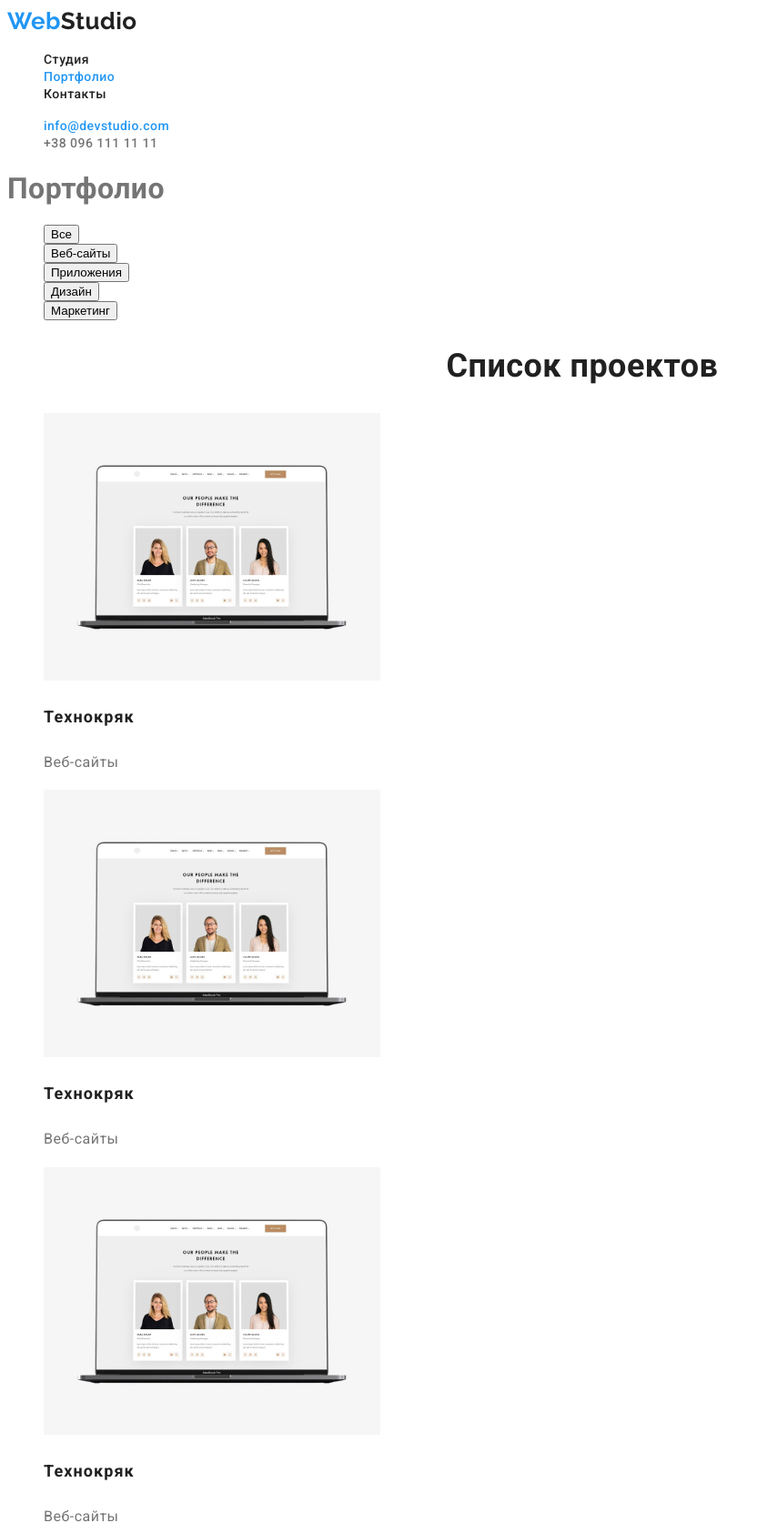
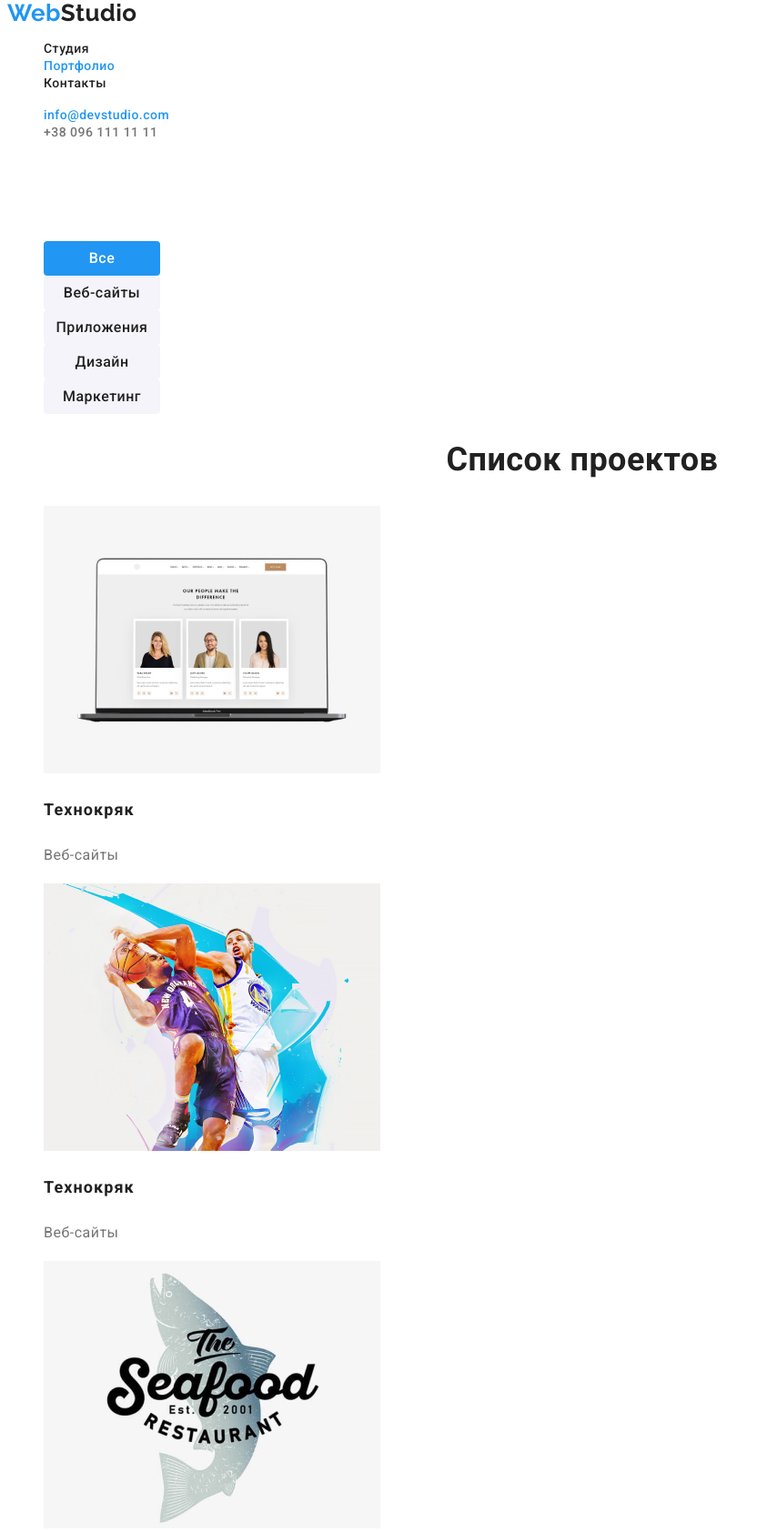
Before and after one commit to sergienko314/goit-markup-hw-02, a plain HTML site: page portfolio.html in a window 1280 px wide. Shown: the top 1685 px of the page at 91% size, without its empty margins (0-843 px from the left). Drawn offline with Linux system fonts and the light colour scheme.

Commit message:
homework5

```diff
--- a/css/styles.css
+++ b/css/styles.css
@@ -9,12 +9,31 @@
     --accent-text-color: #2196F3;
     --title-text-color: #212121;
 }
+h1 {
+
+
+    font-family: 'Roboto';
+    font-style: normal;
+    font-weight: 900;
+    font-size: 44px;
+    line-height:1,36;
+    text-align: center;
+    letter-spacing: 0.06em;
+    text-transform: uppercase;
+
+    color: #FFFFFF;
+
+}
 h2 {
     font-weight: 700;
     font-size: 36px;
     line-height: 1.16;
     text-align: center;
     color: var(--title-text-color);
+}
+
+ul {
+    list-style: none;
 }
 
 
@@ -52,36 +71,36 @@
 /* hero */
 .hero-style .button {
 
-font-family: 'Roboto';
-font-weight: 500;
+    font-family: 'Roboto','inherit';
+    font-style: normal;
+    font-weight: 700;
     font-size: 16px;
     line-height: 1.8;
-background-color: var(--accent-text-color);
-color: #FFFFFF;
 
     display: flex;
     align-items: center;
     text-align: center;
     letter-spacing: 0.06em;
+    color: #FFFFFF;
+    background-color: var(--accent-text-color);
+    box-shadow: 0px 4px 4px rgba(0, 0, 0, 0.15);
+    border-radius: 4px;
+    border: 0px;
+
+
 }
 .hero-style h1 {
     text-transform: uppercase;
 }
 
 
-main {
 
-}
-
-ul {
-    list-style: none;
-}
 
 .logo {
     font-family: 'Raleway';
     font-weight: 700;
     font-size: 26px;
-    line-height: 1.2;
+    line-height: 1.2px;
     text-decoration: none;
     color: var(--title-text-color);
 }
@@ -152,6 +171,14 @@
     letter-spacing: 0.03em;
     color: rgba(255, 255, 255, 0.6);
 }
+.footer-phone-link:hover {
+    color: #FFFFFF;
+}
+.footer-phone-link:focus {
+    color: #FFFFFF;
+    background-color: var(--accent-text-color);
+    border: 0px;
+}
 .address-link {
     font-style: normal;
     font-weight: 400;
@@ -161,8 +188,43 @@
     color: #FFFFFF;
 }
 /* Project */
+.project-button {
+
+    font-family: 'Roboto';
+    font-weight: 500;
+    font-size: 16px;
+    line-height: 1.6;
+    text-align: center;
+    letter-spacing: 0.03em;
+    color: var(--title-text-color);
+    background-color: #F5F4FA;
+    border: 0;
+    border-radius: 4px;
+    width: 128px;
+    height: 38px;
+    left: 576px;
+    top: 174px;
+}
+.primer-project-button {
+    font-family: 'Roboto';
+    font-style: normal;
+    font-weight: 500;
+    font-size: 16px;
+    line-height: 1.6;
+    text-align: center;
+    letter-spacing: 0.03em;
+    color: #FFFFFF;
+    background-color: var(--accent-text-color);
+    border: 0;
+    border-radius: 4px;
+    width: 128px;
+    height: 38px;
+    left: 576px;
+    top: 174px;
+}
 
 .project-text-primery {
+    font-style: normal;
     font-weight: 700;
     font-size: 18px;
     line-height: 2;
--- a/portfolio.html
+++ b/portfolio.html
@@ -41,11 +41,11 @@
  <main>
      <h1>Портфолио</h1>
      <ul>
-         <li> <button type="button">Все</button></li>
-         <li> <button type="button">Веб-сайты</button></li>
-         <li> <button type="button">Приложения</button></li>
-         <li> <button type="button">Дизайн</button></li>
-         <li> <button type="button">Маркетинг</button></li>
+         <li> <button type="button" class="primer-project-button">Все</button></li>
+         <li> <button type="button" class="project-button">Веб-сайты</button></li>
+         <li> <button type="button" class="project-button">Приложения</button></li>
+         <li> <button type="button" class="project-button">Дизайн</button></li>
+         <li> <button type="button" class="project-button">Маркетинг</button></li>
      </ul>
      <h2>Список проектов</h2>
      <ul>
@@ -57,42 +57,42 @@
          </li>
          <li>
             <a href="">
-            <img src="./img/project1.jpeg" alt="">
+            <img src="./img/project2.jpeg" alt="">
             <h3 class="project-text-primery">Технокряк</h3>
             <p class="project-text-assent">Веб-сайты</p></a>
         </li>
         <li>
             <a href="">
-            <img src="./img/project1.jpeg" alt="">
+            <img src="./img/project3.jpeg" alt="">
             <h3 class="project-text-primery">Технокряк</h3>
             <p class="project-text-assent">Веб-сайты</p></a>
         </li>
         <li>
             <a href="">
-            <img src="./img/project1.jpeg" alt="">
+            <img src="./img/project4.jpeg" alt="">
             <h3 class="project-text-primery">Технокряк</h3>
             <p class="project-text-assent">Веб-сайты</p></a>
         </li>
         <li>
             <a href="">
-            <img src="./img/project1.jpeg" alt="">
+            <img src="./img/project5.jpeg" alt="">
             <h3 class="project-text-primery">Технокряк</h3>
             <p class="project-text-assent">Веб-сайты</p></a>
         <li>
             <a href="">
             <img src="./img/project6.jpeg" alt="">
-            <p class="project-text-primery">Технокряк</p>
-            <p class="project-text-assent">Веб-сайты</p></a>
-        </li>
-        <li>
-            <a href="">
-            <img src="./img/project1.jpeg" alt="">
             <h3 class="project-text-primery">Технокряк</h3>
             <p class="project-text-assent">Веб-сайты</p></a>
         </li>
         <li>
             <a href="">
-            <img src="./img/project1.jpeg" alt="">
+            <img src="./img/project7.jpeg" alt="">
+            <h3 class="project-text-primery">Технокряк</h3>
+            <p class="project-text-assent">Веб-сайты</p></a>
+        </li>
+        <li>
+            <a href="">
+            <img src="./img/project8.jpeg" alt="">
              <h3 class="project-text-primery">Технокряк</h3>
             <p class="project-text-assent">Веб-сайты</p></a>
         </li>
@@ -111,13 +111,13 @@
        <address>
         <ul>
             <li>
-            <a href="https://www.google.com/maps/place/%D0%B1%D1%83%D0%BB.+%D0%9B%D0%B5%D1%81%D0%B8+%D0%A3%D0%BA%D1%80%D0%B0%D0%B8%D0%BD%D0%BA%D0%B8,+26,+%D0%9A%D0%B8%D0%B5%D0%B2,+02000/data=!4m2!3m1!1s0x40d4cf0e033ecbe9:0x57a4dffefec77da0?sa=X&ved=2ahUKEwik_cm1_Jr4AhUux4sKHWJNCagQ8gF6BAgCEAE">г. Киев, пр-т Леси Украинки, 26</a>
+            <a href="https://www.google.com/maps/place/%D0%B1%D1%83%D0%BB.+%D0%9B%D0%B5%D1%81%D0%B8+%D0%A3%D0%BA%D1%80%D0%B0%D0%B8%D0%BD%D0%BA%D0%B8,+26,+%D0%9A%D0%B8%D0%B5%D0%B2,+02000/data=!4m2!3m1!1s0x40d4cf0e033ecbe9:0x57a4dffefec77da0?sa=X&ved=2ahUKEwik_cm1_Jr4AhUux4sKHWJNCagQ8gF6BAgCEAE" class="address-link">г. Киев, пр-т Леси Украинки, 26</a>
             </li>
             <li>
-            <a href="mailto:info@devstudio.com" class="phone-link">info@devstudio.com</a>
+            <a href="mailto:info@devstudio.com" class="footer-phone-link">info@devstudio.com</a>
             </li>
             <li>
-            <a href="tel:+380991956428" class="phone-link">+38 096 111 11 11</a>
+            <a class="footer-phone-link" href="tel:+380991956428">+38 096 111 11 11</a>
             </li>
         </ul>
        </address>
```
Lines whose indentation alone changed are shown as unchanged.
